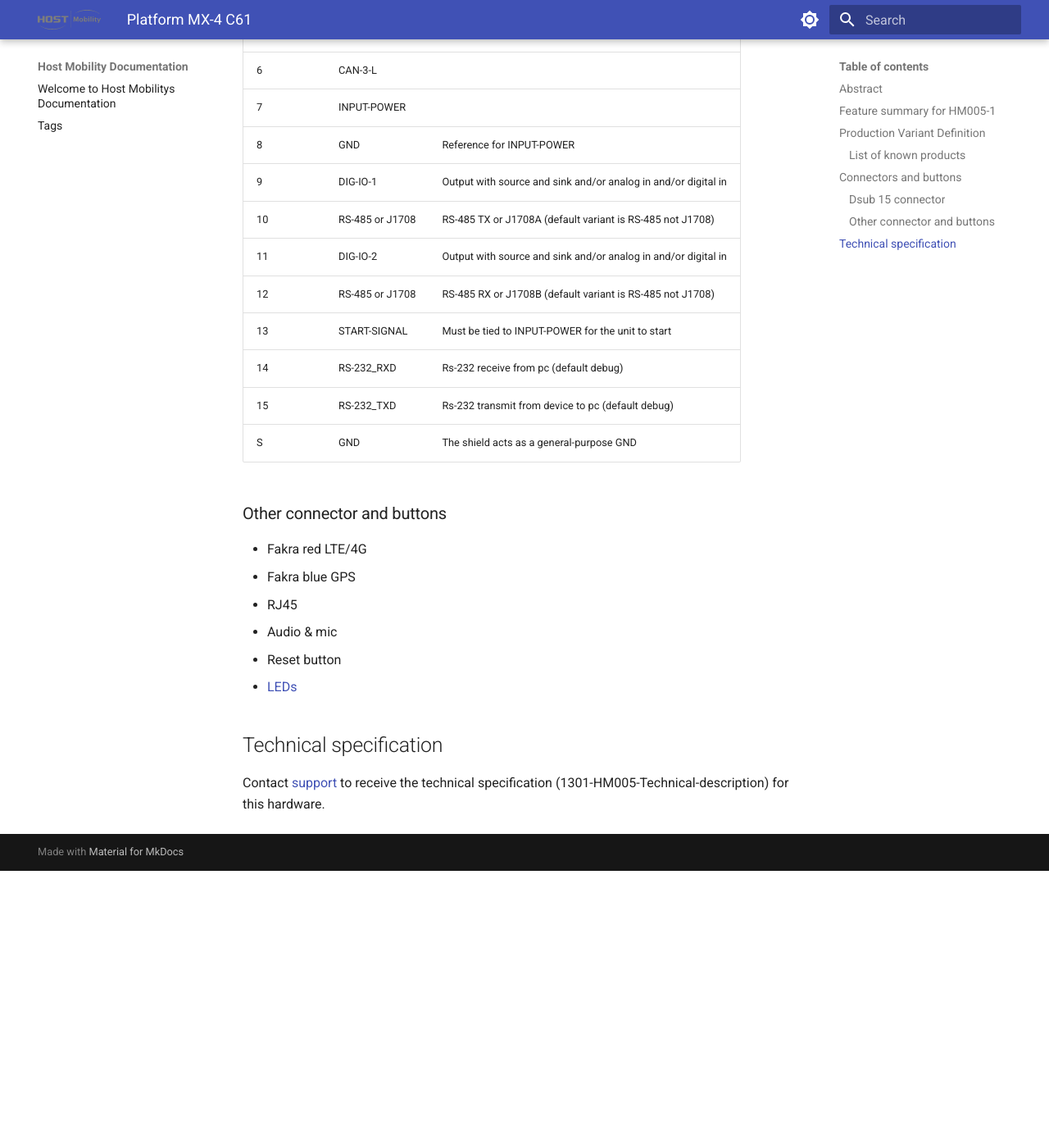
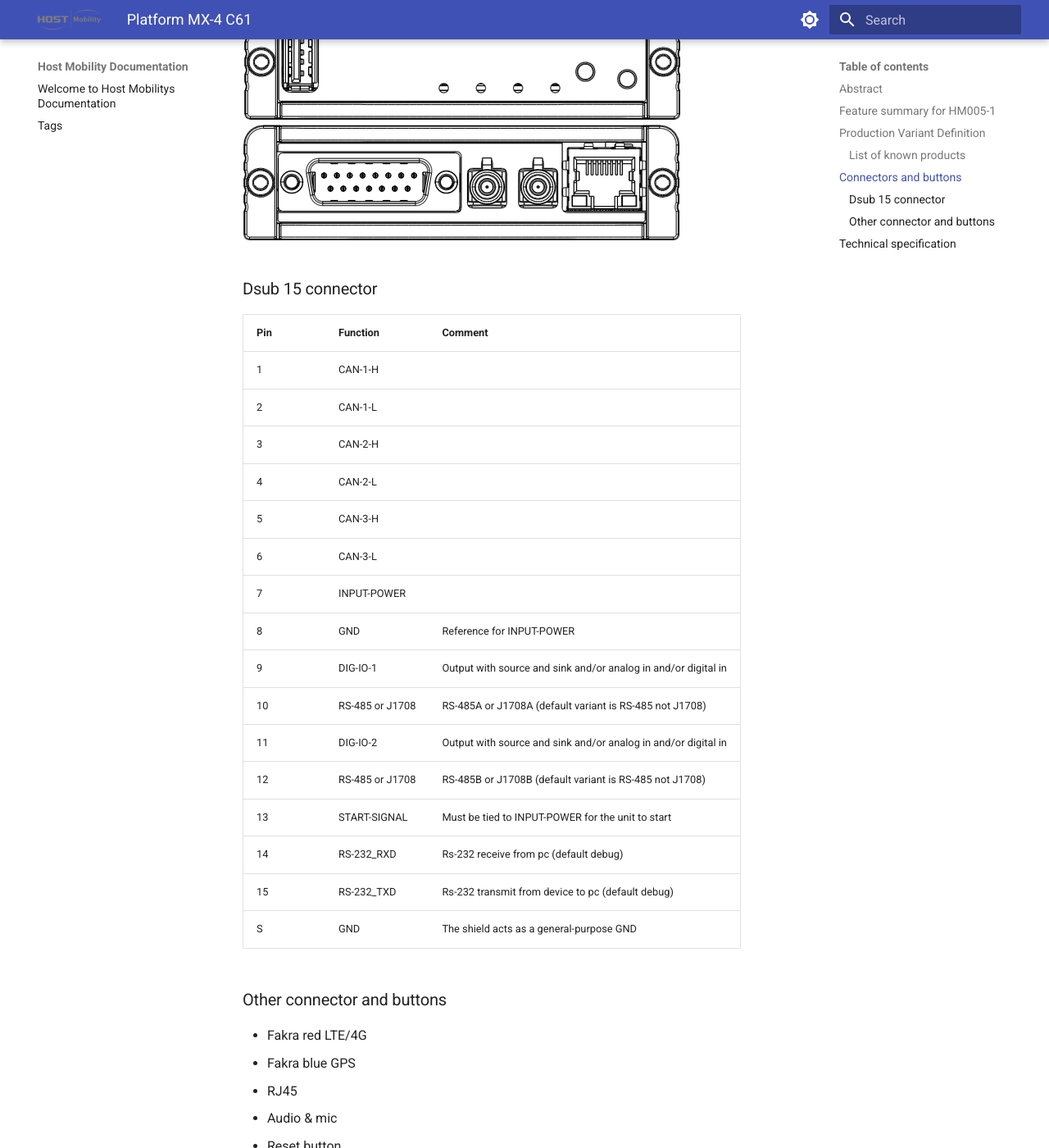
Before and after one commit to hostmobility/documentation, an MkDocs documentation site: the page built from docs/product/mx4-c61.md, in a window 1280 px wide and 1400 px high, scrolled down 2398 px. Shown: the whole window at 82% size. Built offline with MkDocs 1.6.1 and Material for MkDocs 9.7.7, drawn with Linux system fonts in a browser that asks for light colours; before the commit the page ends 3460 px from its top, so only the background shows below that.

Commit message:
product:C61: add overview picture

```diff
--- a/docs/product/mx4-c61.md
+++ b/docs/product/mx4-c61.md
@@ -3,6 +3,7 @@
 tags:
   - C61
 ---
+![](C61-box.png)
 ## Abstract
 
 MX-4 C61 is a small form factor and low cost telematics computer for remote diagnostics and fleet management.
@@ -62,9 +63,9 @@
 | 7   | INPUT-POWER                                        |                                                           |
 | 8   | GND                                                | Reference for INPUT-POWER                                 |
 | 9   | DIG-IO-1                                           | Output with source and sink and/or analog in and/or digital in |
-| 10  | RS-485 or J1708                                    | RS-485 TX or J1708A (default variant is RS-485 not J1708) |
+| 10  | RS-485 or J1708                                    | RS-485A or J1708A (default variant is RS-485 not J1708) |
 | 11  | DIG-IO-2                                           | Output with source and sink and/or analog in and/or digital in |
-| 12  | RS-485 or J1708                                    | RS-485 RX or J1708B (default variant is RS-485 not J1708) |
+| 12  | RS-485 or J1708                                    | RS-485B or J1708B (default variant is RS-485 not J1708) |
 | 13  | START-SIGNAL                                       | Must be tied to INPUT-POWER for the unit to start          |
 | 14  | RS-232_RXD                                         | Rs-232 receive from pc (default debug)                    |
 | 15  | RS-232_TXD                                         | Rs-232 transmit from device to pc (default debug)         |
```
Also changed, not shown: docs/product/C61-box.png (added).
